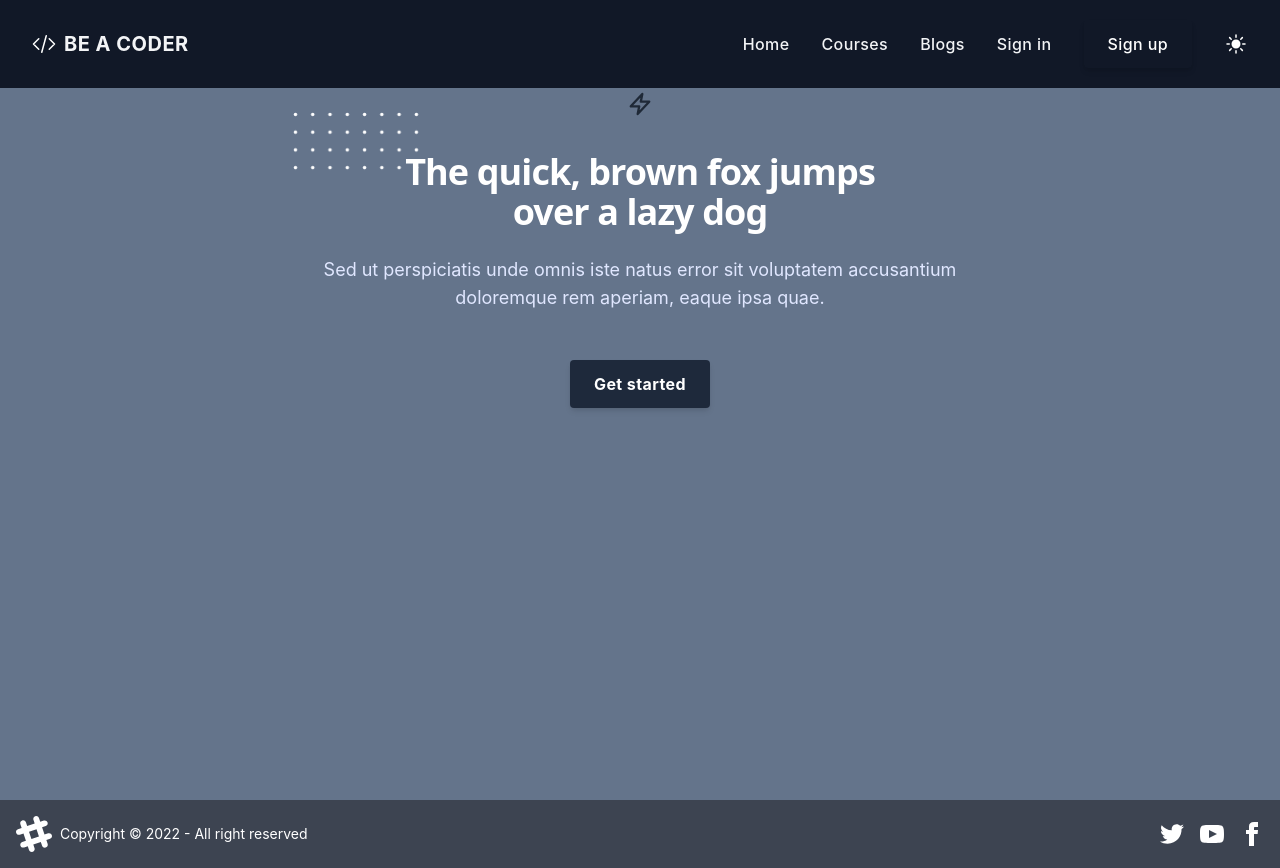
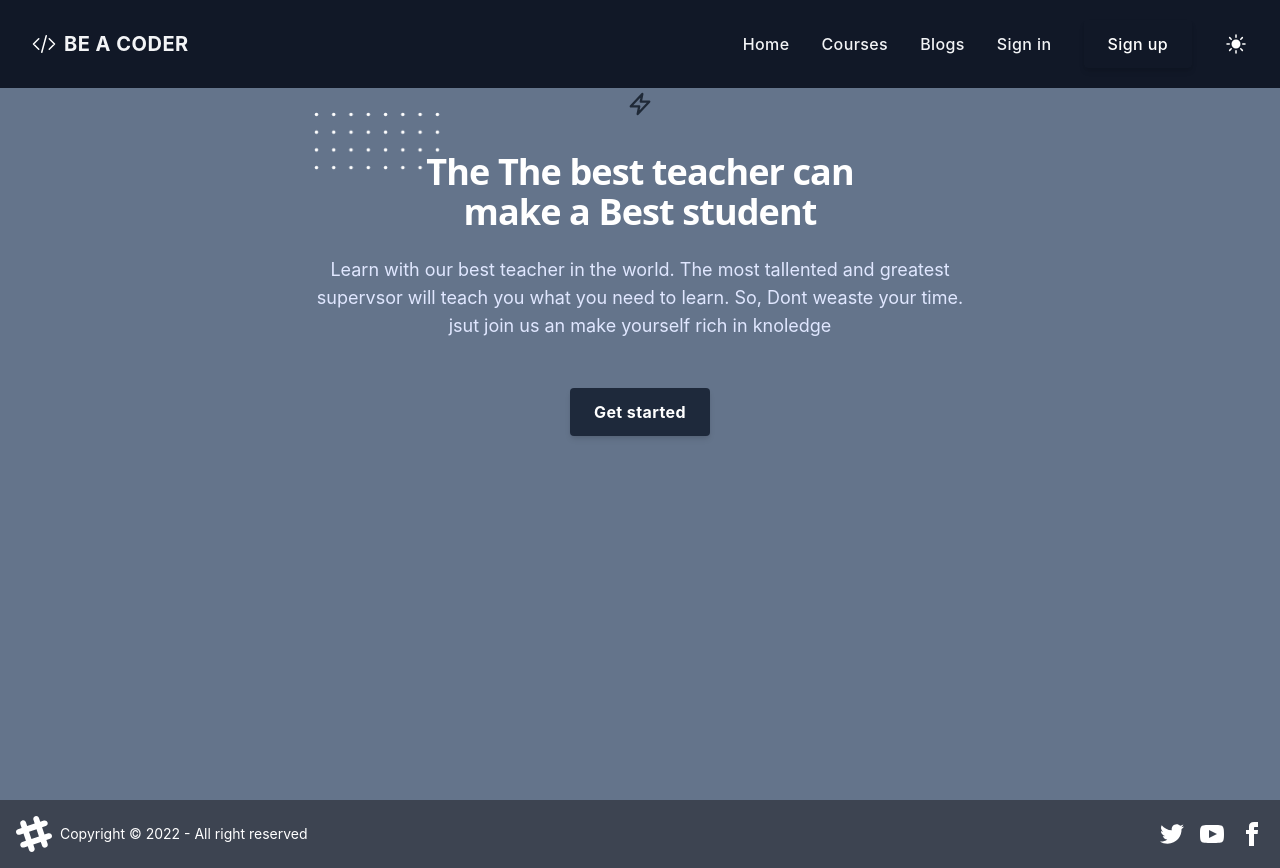
Before and after one commit to KhalidMimMuzahid/be-a-coder-client-side-react-app, a React (Create React App) app: page / in a window 1280 px wide. Built offline with nearby package versions, Linux system fonts and the light colour scheme; no server answers.

Commit message:
add readme file

```diff
--- a/src/component/Home/Home.js
+++ b/src/component/Home/Home.js
@@ -54,11 +54,13 @@ const Home = () => {
                   </svg>
                   <span className="relative">The</span>
                 </span>{" "}
-                quick, brown fox jumps over a lazy dog
+                The best teacher can make a Best student
               </h2>
               <p className="text-base text-indigo-100 md:text-lg">
-                Sed ut perspiciatis unde omnis iste natus error sit voluptatem
-                accusantium doloremque rem aperiam, eaque ipsa quae.
+                Learn with our best teacher in the world. The most tallented and
+                greatest supervsor will teach you what you need to learn. So,
+                Dont weaste your time. jsut join us an make yourself rich in
+                knoledge
               </p>
             </div>
             <div>
```
Also changed, not shown: 1 other file (tests, documents, lock files or other folders).
